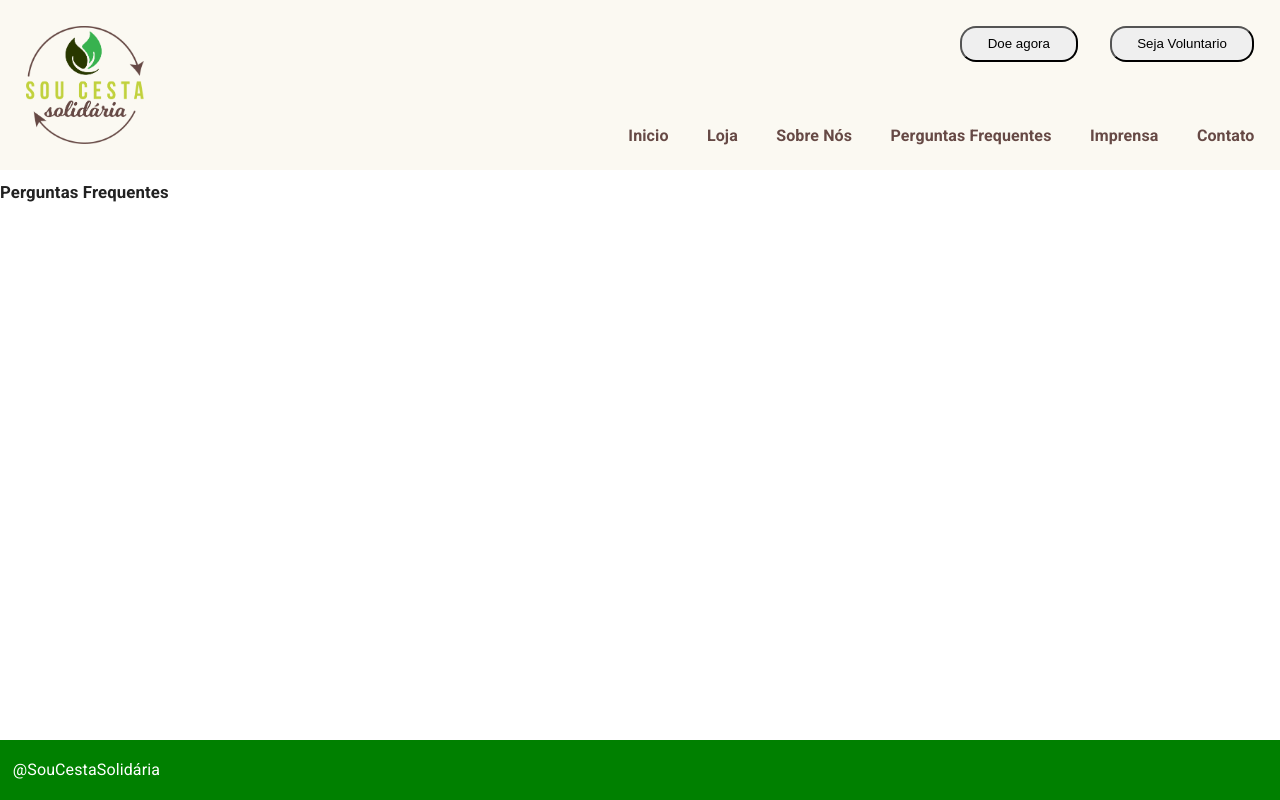
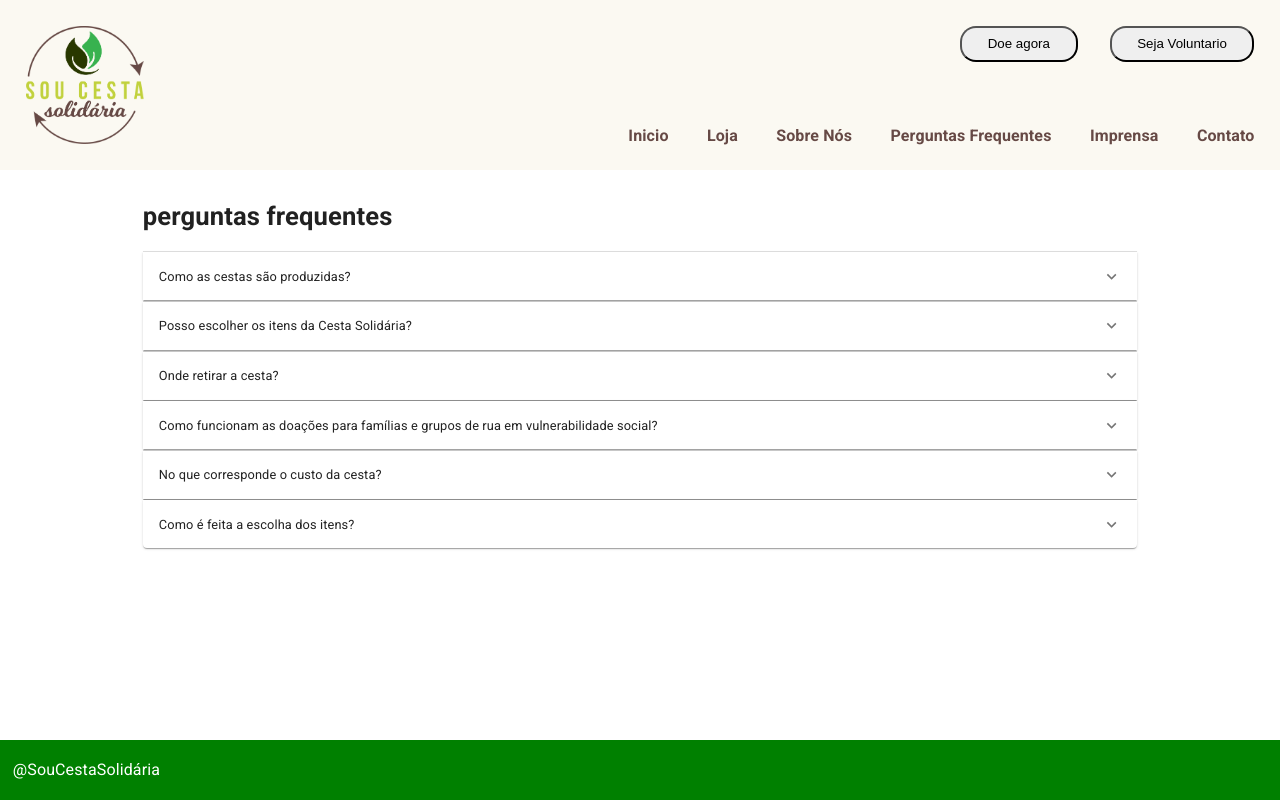
Before and after one commit to KiwiDev808/sou-cesta-solidaria, a Next.js app: page /perguntas-frequentes in a window 1280 px wide. Built offline with nearby package versions, Linux system fonts and the light colour scheme.

Commit message:
feat: added page perguntas frequentes

```diff
--- /dev/null
+++ b/src/components/common/Accordion/index.tsx
@@ -0,0 +1,28 @@
+import {
+  Accordion as MuiAccordion,
+  AccordionDetails,
+  AccordionSummary,
+  Typography,
+} from '@material-ui/core'
+import ExpandMoreIcon from '@material-ui/icons/ExpandMore'
+import React from 'react'
+
+const Accordion = (props) => {
+  const { title, description } = props
+  return (
+    <MuiAccordion>
+      <AccordionSummary
+        expandIcon={<ExpandMoreIcon />}
+        aria-controls="panel1a-content"
+        id="panel1a-header"
+      >
+        <Typography>{title}</Typography>
+      </AccordionSummary>
+      <AccordionDetails>
+        <Typography>{description}</Typography>
+      </AccordionDetails>
+    </MuiAccordion>
+  )
+}
+
+export default Accordion
--- a/src/pages/perguntas-frequentes/index.tsx
+++ b/src/pages/perguntas-frequentes/index.tsx
@@ -1,4 +1,5 @@
 import React from 'react'
+import Accordion from '../../components/common/Accordion'
 import Layout from '../../components/common/Layout/Layout'
 import styles from './styles.module.scss'
 
@@ -6,7 +7,36 @@ const PerguntasFrequentes = () => {
   return (
     <Layout title="Perguntas Frequentes - Sou Cesta Solidária">
       <div className={styles.perguntasFrequentesContainer}>
-        <h2>Perguntas Frequentes</h2>
+        <h2>perguntas frequentes</h2>
+        <Accordion
+          title="Como as cestas são produzidas?"
+          description="Em datas estabelecidas e em período quinzenal, Fábio e membros participantes se reúnem para comprar alimentos orgânicos de pequenos agricultores, cultivos familiares e quilombolas. A organização das cestas é feita na Associação CuraoMundo, localizada na Rua João Francisco de Mello nr. 131, no Butantã. Dali saem para ser distribuídas nas datas agendadas e nos locais combinados pelos organizadores."
+        />
+
+        <Accordion
+          title="Posso escolher os itens da Cesta Solidária?"
+          description="A seleção é feita pela disponibilidade da natureza, portanto, não é possível escolher itens específicos. Desta forma, há também a redução do consumo de agrotóxicos e o aproveitamento máximo dos nutrientes das frutas, verduras e hortaliças da estação. A proposta é receber e se nutrir com a variedade que a terra dispõe para te presentear a cada cesta adquirida!"
+        />
+
+        <Accordion
+          title="Onde retirar a cesta?"
+          description="A distribuição é feita na própria Associação CuraoMundo em dois dias e horários a serem agendados e divulgados pelos organizadores."
+        />
+
+        <Accordion
+          title="Como funcionam as doações para famílias e grupos de rua em vulnerabilidade social?"
+          description="A cada cesta adquirida, famílias e grupos em situação de vulnerabilidade social da cidade de São Paulo também recebem uma cesta de alimentos e insumos disponíveis. Durante a compra dos alimentos, os organizadores contemplam uma quantidade de itens que serão destinados às doações. Se tiver interesse, você também pode ajudar doando itens que podem ser aproveitados por estas famílias, como roupas, brinquedos, livros, eletrodomésticos, móveis, entre outros."
+        />
+
+        <Accordion
+          title="No que corresponde o custo da cesta?"
+          description="O valor pago pela cesta inclui o custo dos alimentos, embalagem, transporte e outros custos para a manutenção e sustentabilidade da iniciativa. A iniciativa é sem fins lucrativos. Toda a equipe é formada por um rodízio de voluntários, que se dispõem a colaborar em cada etapa para a realização da cesta."
+        />
+
+        <Accordion
+          title="Como é feita a escolha dos itens?"
+          description="A Cesta Solidária segue como referência, para cestas de orgânicas e de doações, o guia brasileiro de alimentação do ministério da saúde, priorizando alimentos frescos, da estação, de fácil preparo e armazenamento, com maior valor nutricional e calórico."
+        />
       </div>
     </Layout>
   )
--- a/src/pages/perguntas-frequentes/styles.module.scss
+++ b/src/pages/perguntas-frequentes/styles.module.scss
@@ -1,3 +1,14 @@
 .perguntasFrequentesContainer {
+  margin: 0 auto;
+  padding: 1rem;
   display: flex;
+  flex-direction: column;
+  gap: 0.125rem;
+  width: 100%;
+  max-width: 1020px;
+
+  h2 {
+    text-align: left;
+    font-size: 2rem;
+  }
 }
```
